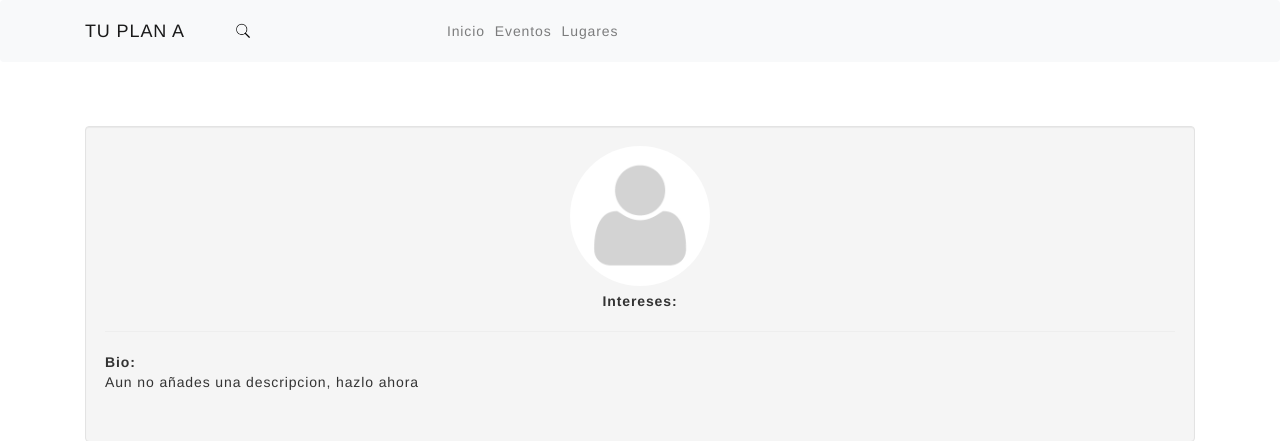
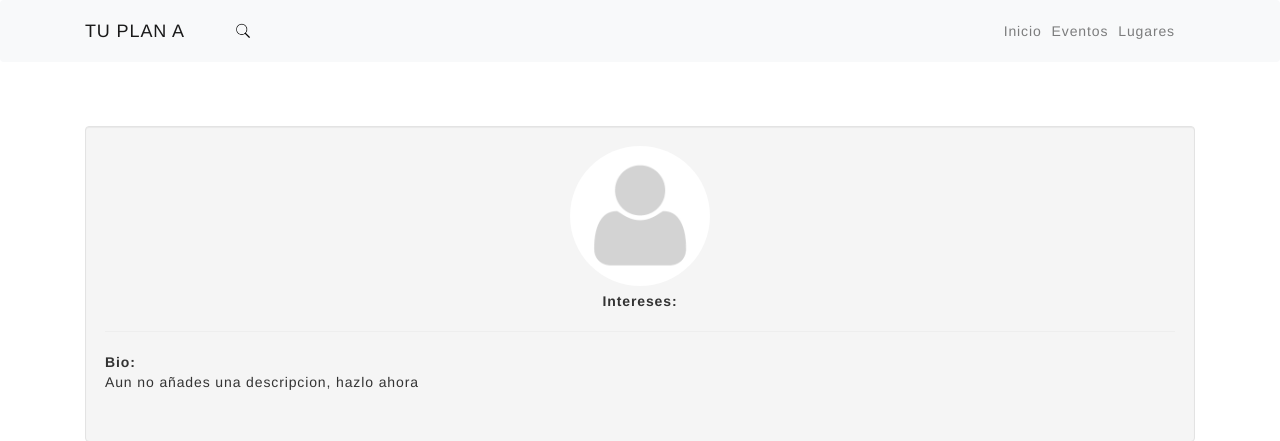
Before and after one commit to vluribe/TUPLANBAQ, a PHP site: page /PerfilUsuarios.php in a window 1280 px wide. Shown: the top 441 px of the page. Run offline with PHP 8.4, Linux system fonts and the light colour scheme; data that the repository does not hold is empty; some libraries are stand-ins or nearby versions.

Commit message:
Update PerfilUsuarios.php

```diff
--- a/PerfilUsuarios.php
+++ b/PerfilUsuarios.php
@@ -167,6 +167,17 @@ include('conexiongen.php');
     font-weight: 600;
     color: #0062cc;
 }
+    @media only screen and (min-width: 992px){
+        #navbarResponsive{
+                display: flex !important;
+    justify-content: flex-end;
+    align-items: initial;
+        }
+        ul{
+            display: block;
+    align-self: center;
+        }
+    }
 </style>
 
 
@@ -190,14 +201,12 @@ include('conexiongen.php');
           <span class="navbar-toggler-icon"></span>
         </button>
 
-        <div class="collapse navbar-collapse" id="navbarResponsive">
-
-        <ul class="navbar-nav ml-auto">
-            <li class="nav-item">
-            <form class="form-inline mr-auto" action="consultar.php" method="post" enctype="multipart/form-data" >
+        <div class="collapse navbar-collapse" id="navbarResponsive" >
+        <form class="form-inline mr-auto" action="consultar.php" method="post" enctype="multipart/form-data" >
             <input class="searchbuton"type="text" name="search">
           </form>
-            </li>
+        <ul class="navbar-nav ml-auto">
+
           <li class="nav-item">
             <a class="nav-link js-scroll-trigger" href="index.php">Inicio</a>
           </li>
```
